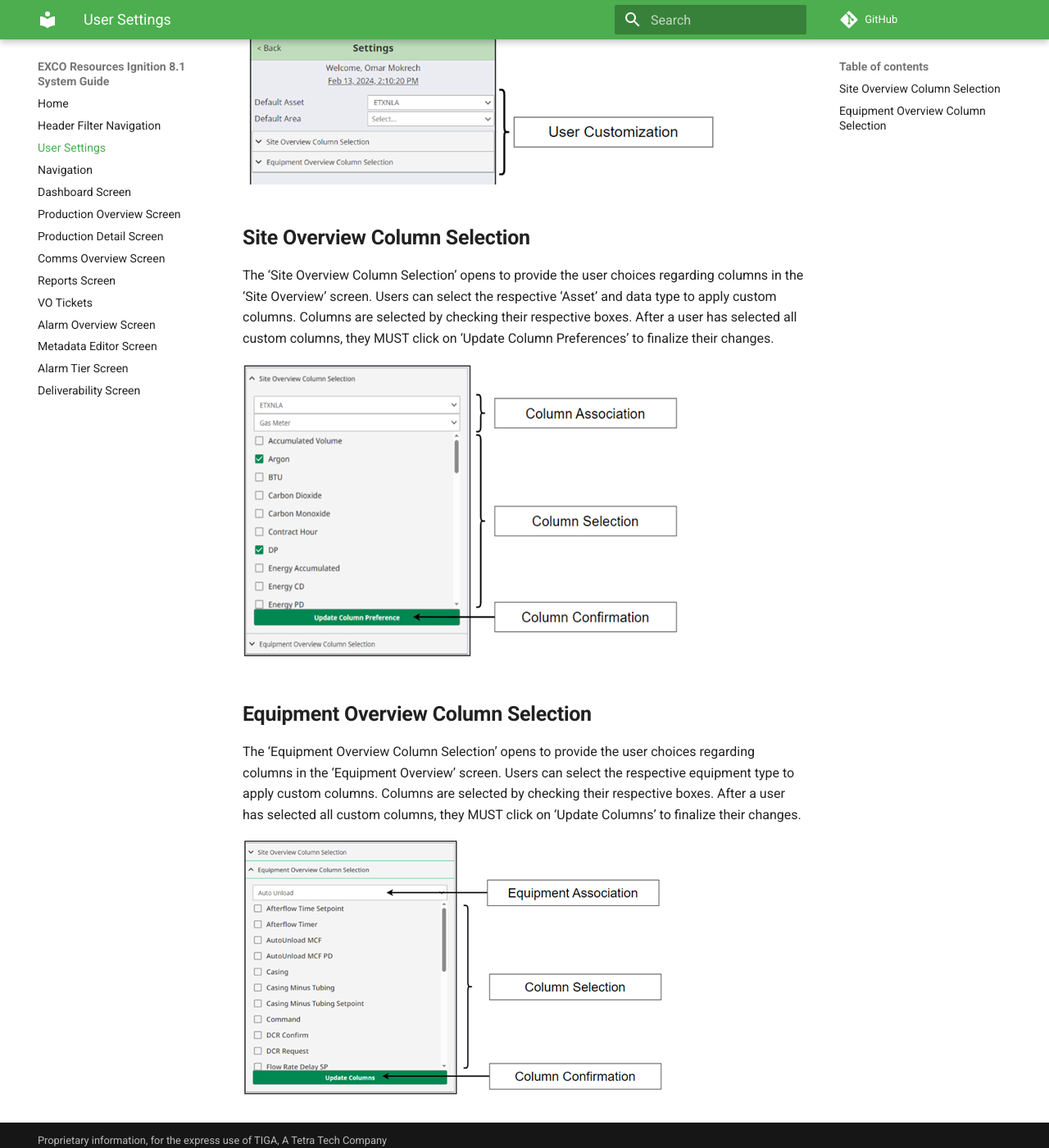
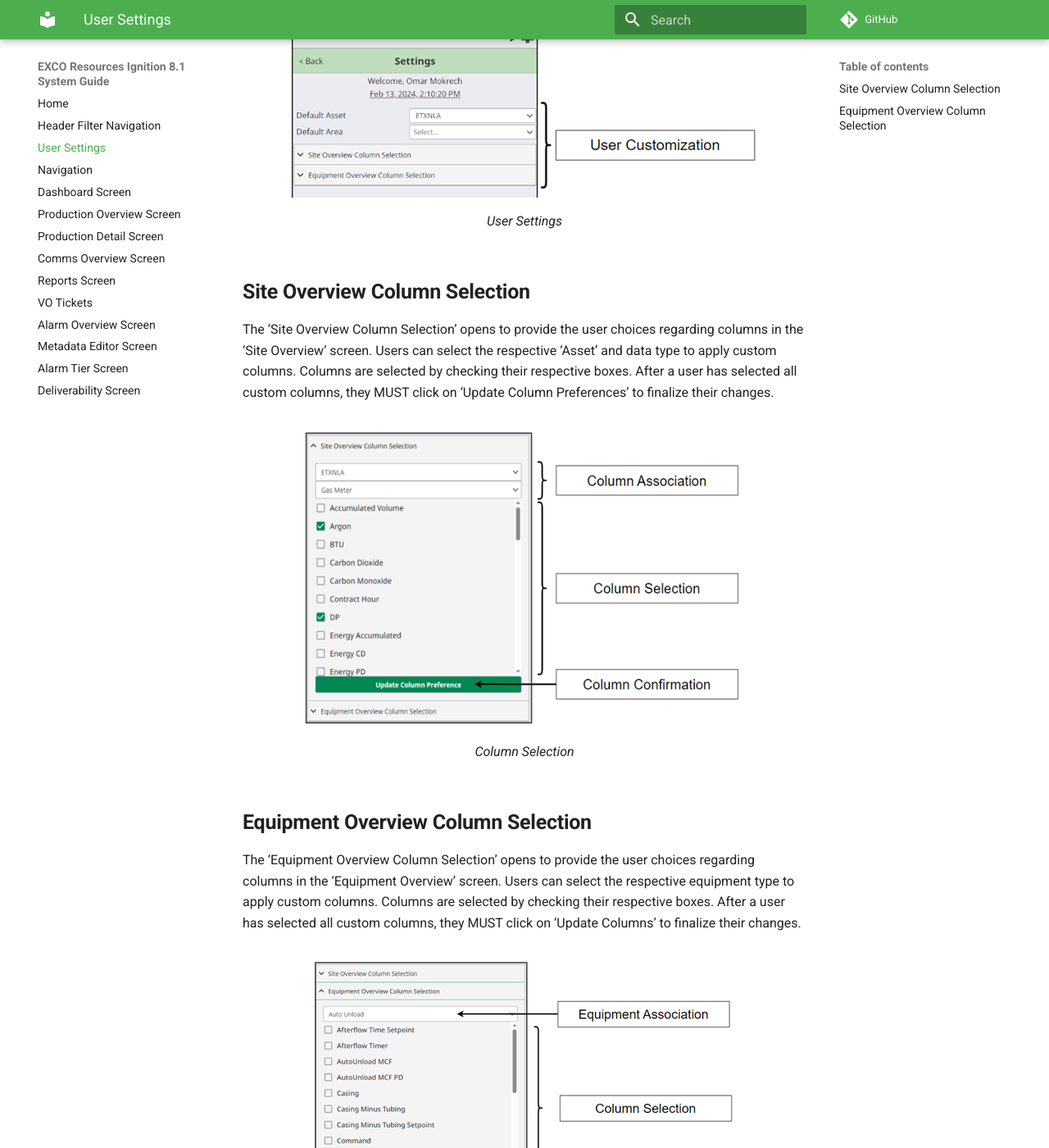
Before and after one commit to Mokrecho1/ER-8.1SystemDocumentation, an MkDocs documentation site: the page built from docs/User Settings.md, in a window 1280 px wide and 1400 px high, scrolled down 505 px. Shown: the whole window at 82% size. Built offline with MkDocs 1.6.1 and Material for MkDocs 9.7.7, drawn with Linux system fonts in a browser that asks for light colours; comment, search, counter and statistics services are not loaded.

Commit message:
Update User Settings.md

```diff
--- a/docs/User Settings.md
+++ b/docs/User Settings.md
@@ -3,15 +3,24 @@ User settings are accessible on any screen within the EXCO system. Users can cli
 User customization ranges between default filters and default columns. Users can select a default ‘Asset’ and/or ‘Area’. This will automatically apply those selections into the header filter for the user when users access the system. The ‘Site Overview Column Selection’ and ‘Equipment Overview Column Selection’ allows users to establish columns for ‘Site Overview’ and ‘Equipment Overview’ screens.
 
 ![Image title](https://github.com/Mokrecho1/ER-8.1SystemDocumentation/blob/main/docs/Images/usersettings1.png?raw=true)
+/// caption
+User Settings
+///
 
 ## **Site Overview Column Selection**
 
 The ‘Site Overview Column Selection’ opens to provide the user choices regarding columns in the ‘Site Overview’ screen. Users can select the respective ‘Asset’ and data type to apply custom columns. Columns are selected by checking their respective boxes. After a user has selected all custom columns, they MUST click on ‘Update Column Preferences’ to finalize their changes.
 
 ![Image title](https://github.com/Mokrecho1/ER-8.1SystemDocumentation/blob/main/docs/Images/usersettings2.png?raw=true)
+/// caption
+Column Selection
+///
 
 ## **Equipment Overview Column Selection**
 
 The ‘Equipment Overview Column Selection’ opens to provide the user choices regarding columns in the ‘Equipment Overview’ screen. Users can select the respective equipment type to apply custom columns. Columns are selected by checking their respective boxes. After a user has selected all custom columns, they MUST click on ‘Update Columns’ to finalize their changes.
 
 ![Image title](https://github.com/Mokrecho1/ER-8.1SystemDocumentation/blob/main/docs/Images/usersettings3.png?raw=true)
+/// caption
+Equipment Selection
+///
```
